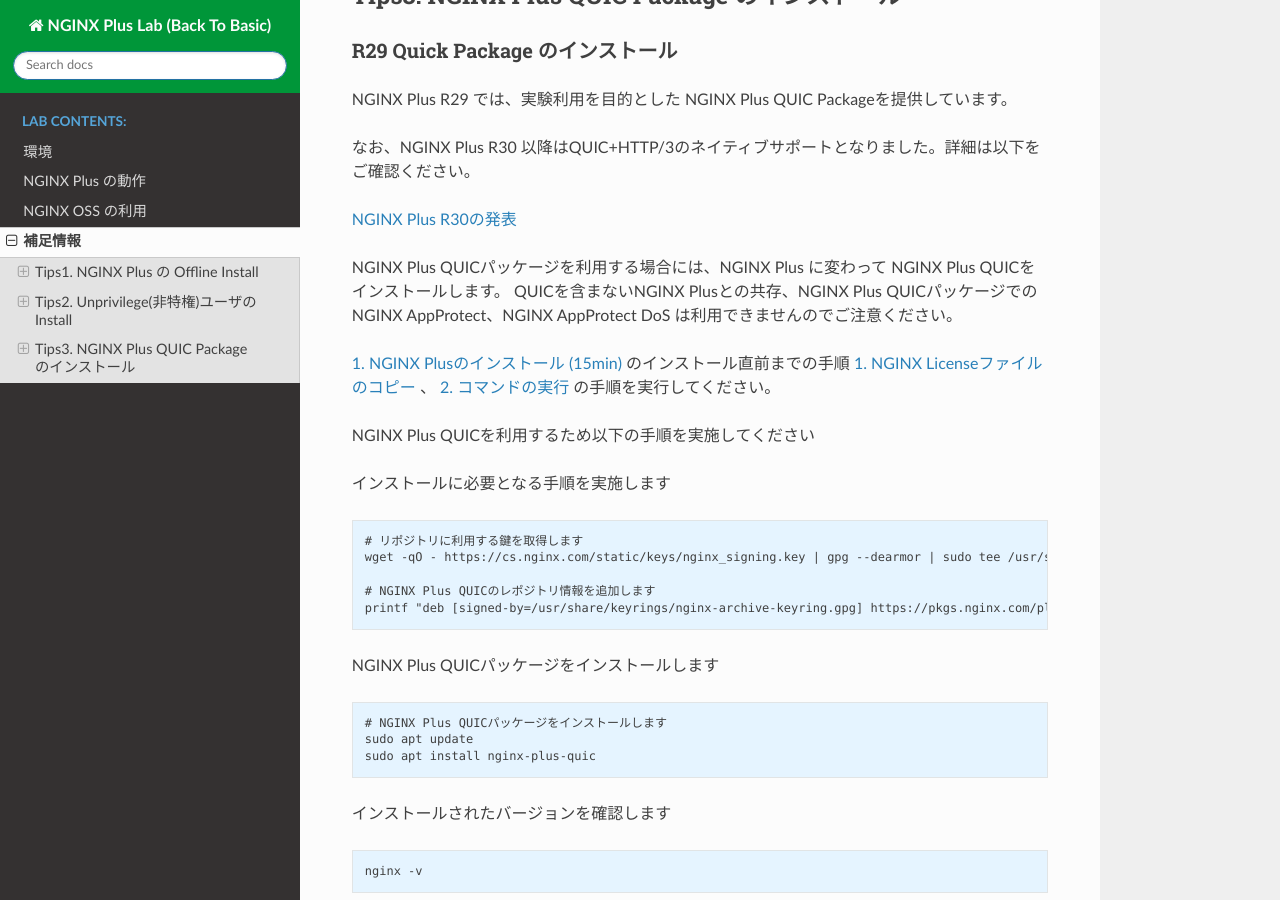
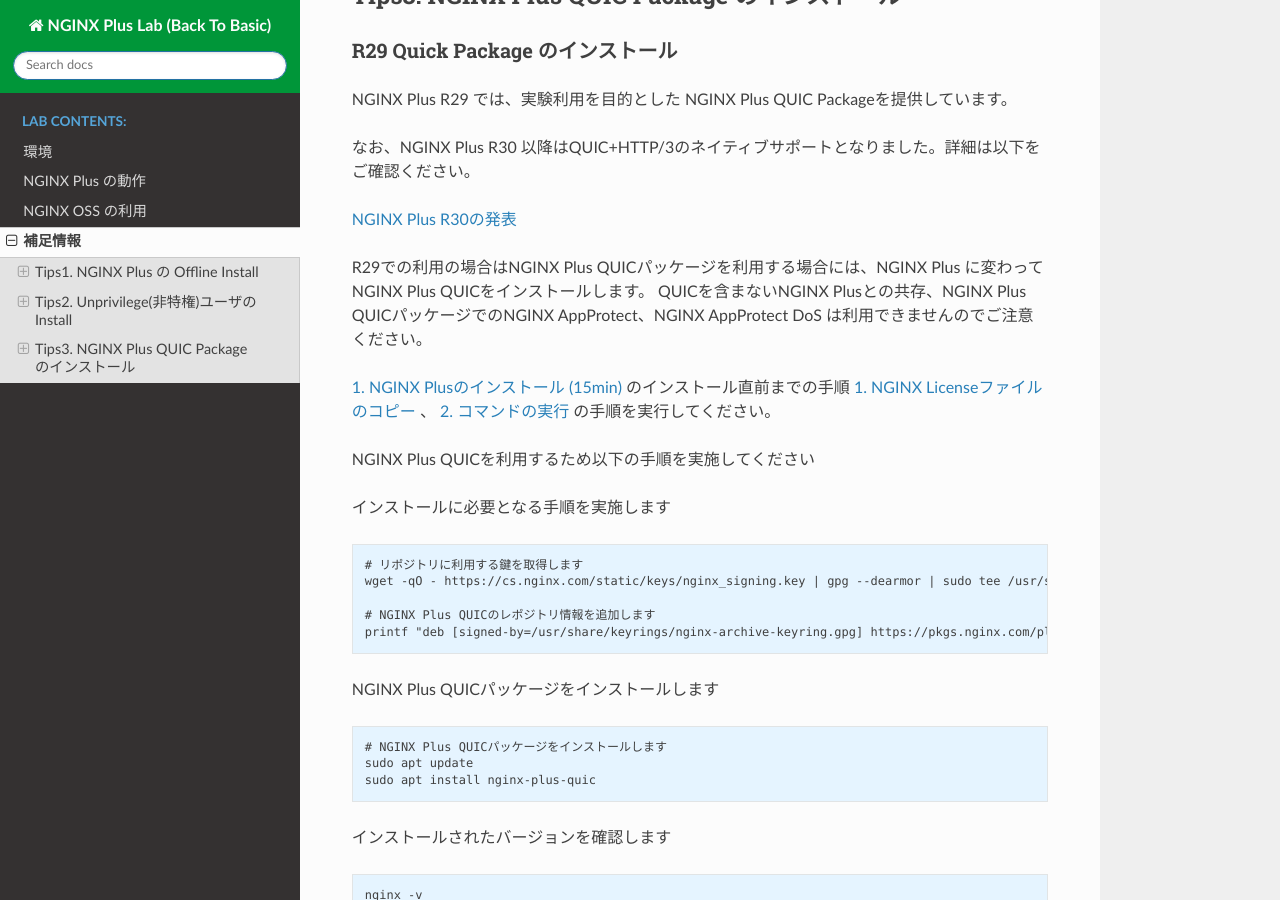
Before and after one commit to BeF5/f5j-nginx-plus-lab1, a Sphinx documentation site: the page built from docs/class1/module9/module9.rst, in a window 1280 px wide and 900 px high, scrolled down 3912 px. Built offline with Sphinx 7.4.7 and the Read the Docs theme 3.1.0, drawn with Linux system fonts in a browser that asks for light colours.

Commit message:
Update module9.rst

```diff
--- a/docs/class1/module9/module9.rst
+++ b/docs/class1/module9/module9.rst
@@ -196,7 +196,7 @@
 
 `NGINX Plus R30の発表 <https://www.f5.com/ja_jp/company/blog/nginx/nginx-plus-r30-released>`__
 
-NGINX Plus QUICパッケージを利用する場合には、NGINX Plus に変わって NGINX Plus QUICをインストールします。
+R29での利用の場合はNGINX Plus QUICパッケージを利用する場合には、NGINX Plus に変わって NGINX Plus QUICをインストールします。
 QUICを含まないNGINX Plusとの共存、NGINX Plus QUICパッケージでのNGINX AppProtect、NGINX AppProtect DoS は利用できませんのでご注意ください。
 
 `1. NGINX Plusのインストール (15min)  <https://f5j-nginx-plus-lab1.readthedocs.io/en/latest/class1/module2/module2.html#nginx-plus-15min>`__
```
